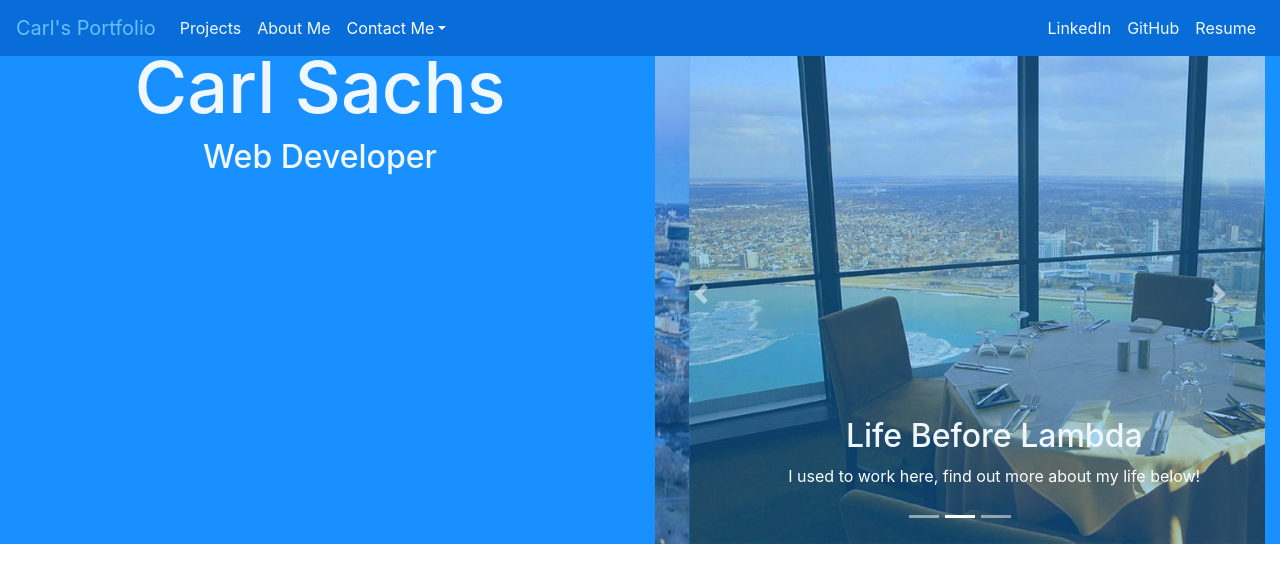
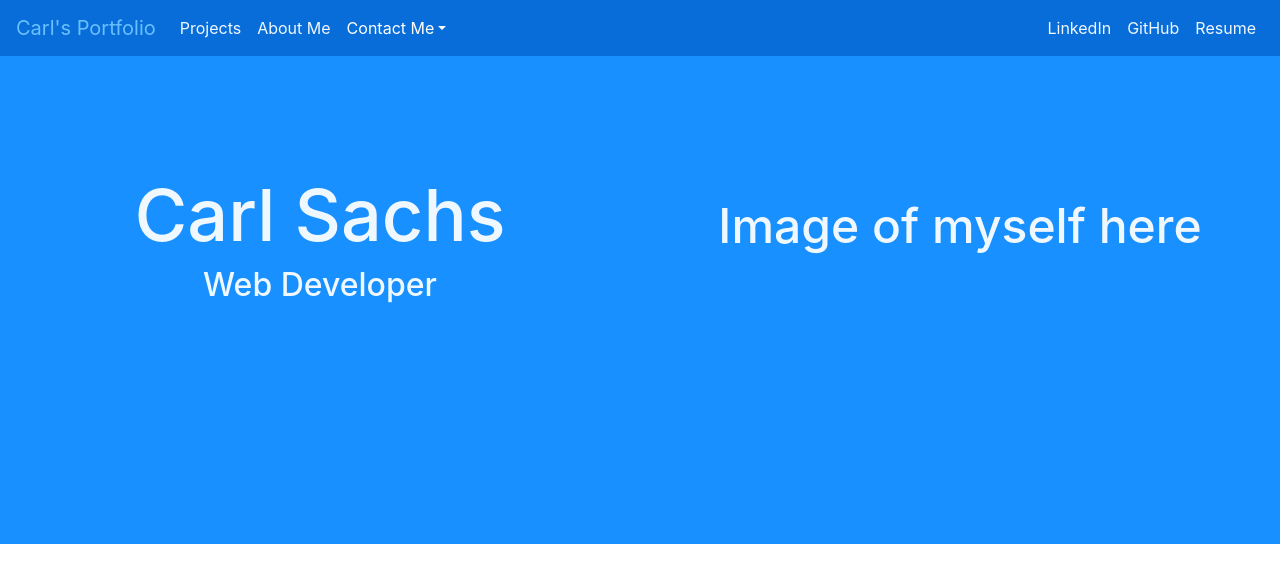
Before and after one commit to carlsachs/BootstrapPort, a React (Create React App) app in the folder portfolio/: page /about in a window 1280 px wide. Shown: the top 582 px of the page. Built offline with nearby package versions, Linux system fonts and the light colour scheme.

Commit message:
updated color of github button, interim about page top

```diff
--- a/portfolio/src/components/About.css
+++ b/portfolio/src/components/About.css
@@ -22,6 +22,7 @@
 
 .name-title {
     justify-content: center;
+    margin-top: 10%;
 }
 
 .name {
--- a/portfolio/src/components/About.js
+++ b/portfolio/src/components/About.js
@@ -30,47 +30,8 @@ const About = () => {
                         <h3>Web Developer</h3>
                     </Row>
                 </Col>
-                <Col>
-                    <Carousel>
-                        <Carousel.Item>
-                        <img
-                            className="d-block w-100"
-                            style={{height: "500px", opacity: ".6"}}
-                            src={minnesota}
-                            alt="First slide"
-                        />
-                        <Carousel.Caption>
-                            <h3>Work Preferences</h3>
-                            <p>Jump to my Work Preferences, and view my resume.</p>
-                        </Carousel.Caption>
-                        </Carousel.Item>
-                        <Carousel.Item>
-                        <img
-                            className="d-block w-100"
-                            style={{height: "500px", opacity: ".6"}}
-                            src={detroit2}
-                            alt="Work Preferences"
-                        />
-
-                        <Carousel.Caption>
-                            <h3>Life Before Lambda</h3>
-                            <p>I used to work here, find out more about my life below!</p>
-                        </Carousel.Caption>
-                        </Carousel.Item>
-                        <Carousel.Item>
-                        <img
-                            className="d-block w-100"
-                            style={{height: "500px", opacity: ".6"}}
-                            src={minnesota}
-                            alt="Third slide"
-                        />
-
-                        <Carousel.Caption>
-                            <h3>Life at Lambda</h3>
-                            <p>View my current progress through my Lambda journey.</p>
-                        </Carousel.Caption>
-                        </Carousel.Item>
-                </Carousel>
+                <Col style={{marginTop: "12%"}}>
+                   <h2 style={{textAlign: "center", color: "aliceblue", fontSize: "3rem" }}>Image of myself here</h2>
                 </Col>
             </Row>
         </Container>
--- a/portfolio/src/components/Projects.js
+++ b/portfolio/src/components/Projects.js
@@ -56,7 +56,7 @@ const Projects = () => {
                                 width: "80%",
                                 textDecoration: "none",
                                 fontSize: "1.4rem",
-                                color: "#002766",
+                                color: "aliceblue",
                                 border: "1px solid aliceblue",
                                 padding: "2%",
                                 borderRadius: "10px",
```
